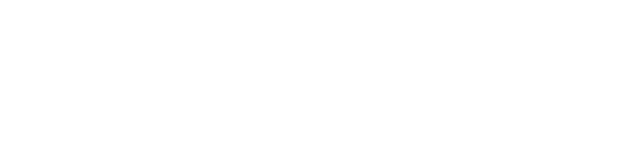
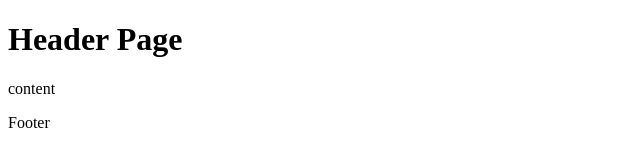
Before and after one commit to mrosama/app_repo1, a plain HTML site: page index.html in a window 1280 px wide. Shown: the whole page, without its empty margins (0-640 px from the left). Drawn offline with Linux system fonts and the light colour scheme.

Commit message:
Added Layout
-add header
-add footer
-add content

close #1

```diff
--- a/index.html
+++ b/index.html
@@ -8,5 +8,17 @@
 </head>
 <body>
 
+<h1>Header Page</h1>
+
+
+<p>
+
+    content
+
+</p>
+
+<footer>Footer</footer>
+
+
 </body>
 </html>
--- /dev/null
+++ b/js/javascript.js
@@ -0,0 +1 @@
+console.log('App Loading');
```
